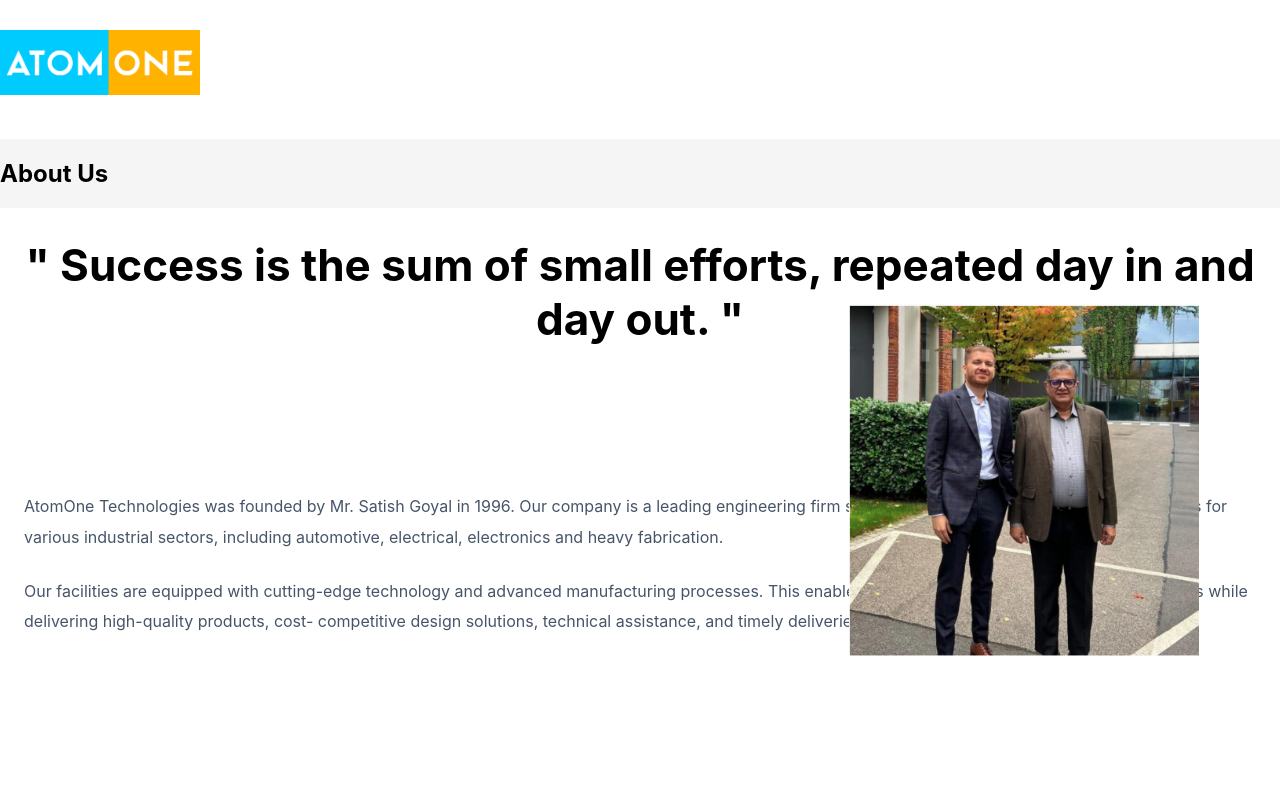
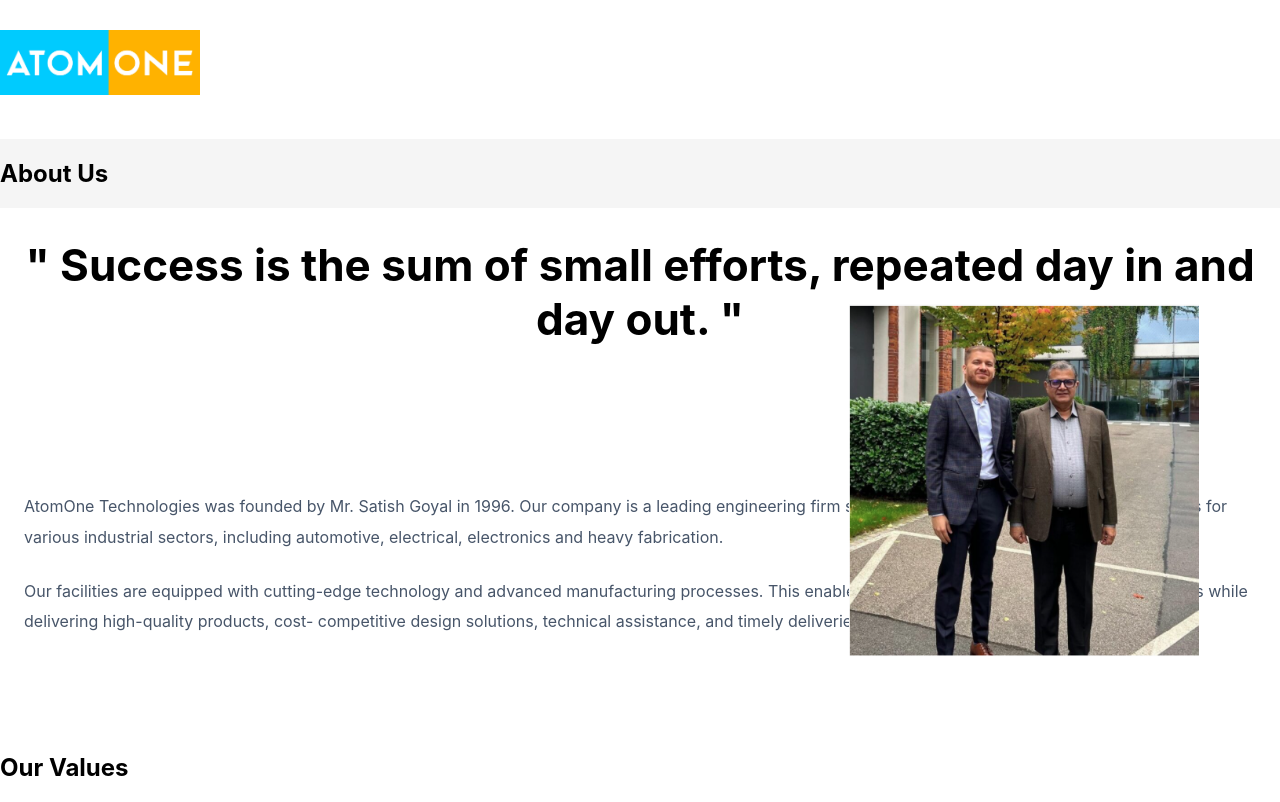
Before and after one commit to amitsavani-45/learning-react.js, a React (Create React App) app: page /home in a window 1280 px wide. Built offline with nearby package versions, Linux system fonts and the light colour scheme.

Commit message:
router use

```diff
--- a/src/Home.js
+++ b/src/Home.js
@@ -38,6 +38,11 @@
        </div>
 </section>
 
+
+  <section className="content2">
+        <h1>Our Values</h1>
+      </section>
+
 </div>
 
 
```
